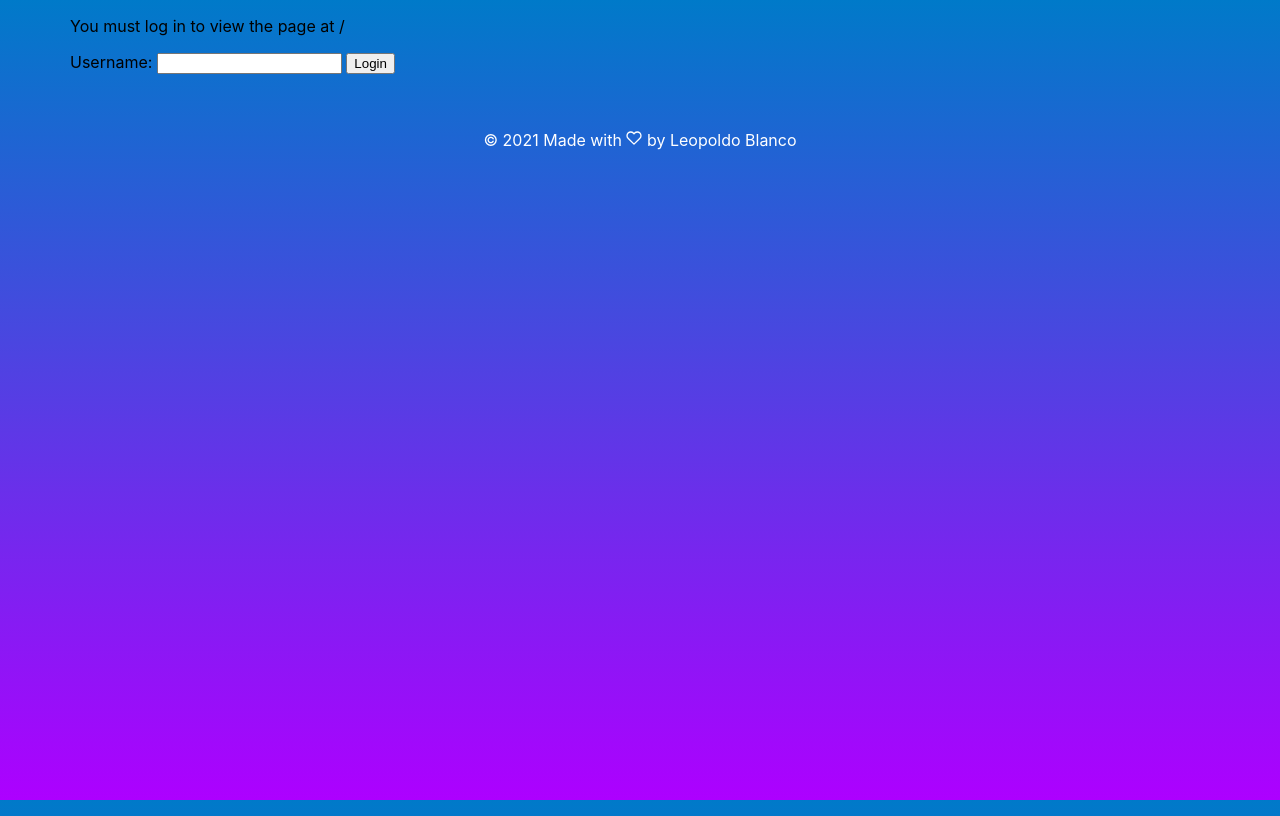
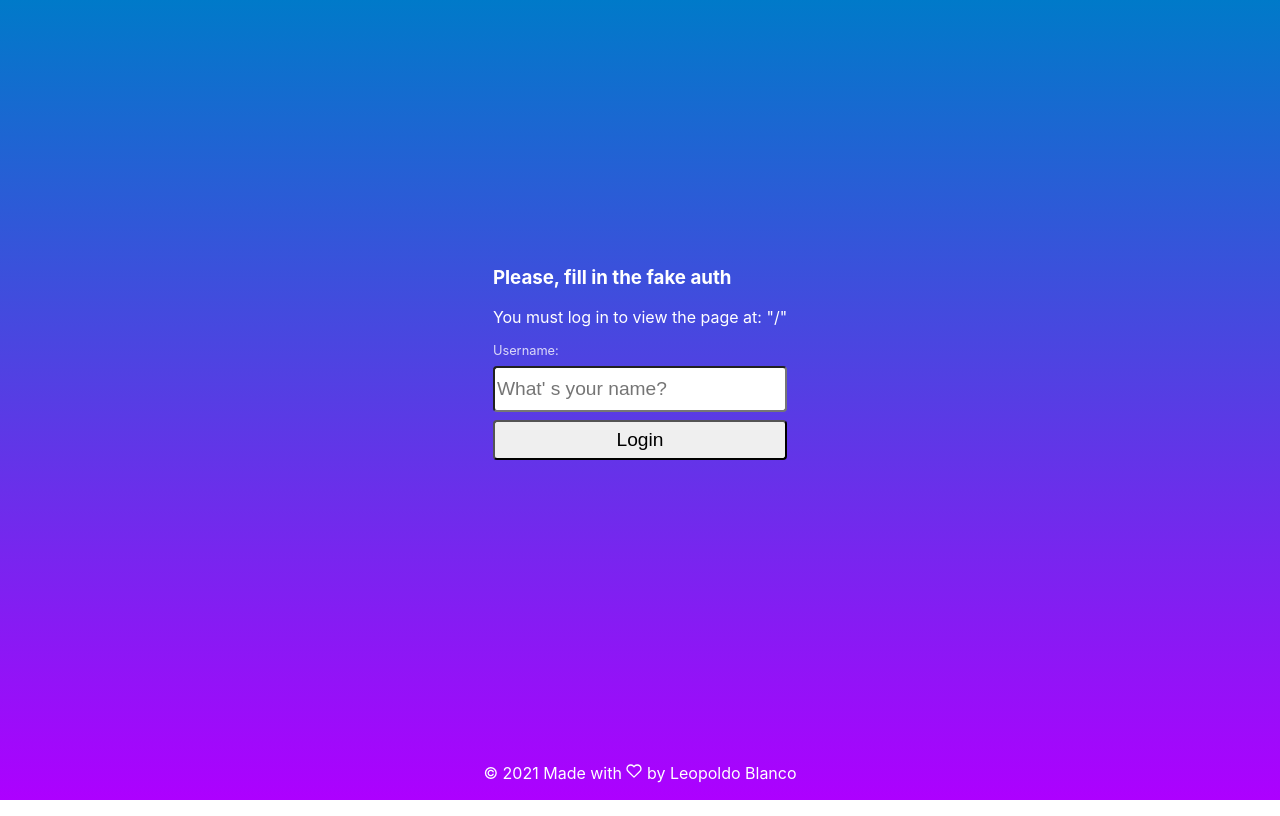
Before and after one commit to lipob/intive-front-end-code-challenge, a React (Create React App) app: page /login in a window 1280 px wide. Built offline with nearby package versions, Linux system fonts and the light colour scheme.

Commit message:
styled log in

```diff
--- a/src/store/reducers/session.ts
+++ b/src/store/reducers/session.ts
@@ -20,6 +20,7 @@ const sessionReducer: Reducer<SeesionState, SessionActionTypes.SessionDispatchTy
       return {
         ...state,
         isLoggedIn: action.payload.isLoggedIn,
+        user: action.payload.user,
       }
     case SessionActionTypes.SET_USER_LOGGED_OUT:
       return {
--- a/src/views/Home/Home.tsx
+++ b/src/views/Home/Home.tsx
@@ -8,9 +8,9 @@ import './styles.css'
 const Home = () => {
   const [page, setPage] = useState<number>(1)
   const dispatch = useAppDispatch()
-  const currentUsers = useAppSelector(state => state.users.users)
-  const lastPage = useAppSelector(state => state.users.page)
-  const loading = useAppSelector(state => state.users.loading)
+  const { users: currentUsers, page: lastPage, loading } = useAppSelector(state => state.users)
+  const { user: loggedinUser } = useAppSelector(state => state.session)
+
   const resultsLimitPerPage = 10
 
   useEffect(() => {
@@ -35,8 +35,11 @@ const Home = () => {
   return (
     <div>
       <div className="homeHeader">
-        <h1>Code challenge!</h1>
-        <p className="homeLeading">Create a simple page using the Random User API.</p>
+        <h1>{`Welcome, ${loggedinUser}!`}</h1>
+        <p className="homeLeading">
+          This is a simple app that loads data from an external API and displays it in an infinite scroll. It also has
+          protected routes available only for logged-in users.
+        </p>
       </div>
       <div className="homeMain">
         <UsersContainer users={currentUsers && currentUsers} />
--- a/src/views/Login/Login.tsx
+++ b/src/views/Login/Login.tsx
@@ -4,6 +4,7 @@ import { useLocation, useNavigate } from 'react-router-dom'
 import { authProvider } from '../../auth/auth'
 import { useAppDispatch } from '../../hooks/useAppDispatch'
 import { setUserLoggedIn } from '../../store/actions/session'
+import './styles.css'
 
 const Login = () => {
   const navigate = useNavigate()
@@ -32,13 +33,15 @@ const Login = () => {
   return (
     <div className="login-page-wrapper">
       <div className="login-container">
-        <p>You must log in to view the page at {from}</p>
+        <h3>Please, fill in the fake auth</h3>
+        <p>{`You must log in to view the page at: "${from}"`}</p>
 
-        <form onSubmit={handleSubmit}>
-          <label>
-            Username: <input name="username" type="text" />
-          </label>{' '}
-          <button type="submit">Login</button>
+        <form onSubmit={handleSubmit} className="login-form">
+          <label className="login-form-label">Username:</label>
+          <input name="username" type="text" className="login-form-input" placeholder="What' s your name?" />
+          <button type="submit" className="login-form-button">
+            Login
+          </button>
         </form>
       </div>
     </div>
--- a/src/views/Login/styles.css
+++ b/src/views/Login/styles.css
@@ -0,0 +1,25 @@
+.login-page-wrapper {
+  display: flex;
+  justify-content: center;
+  align-items: center;
+  height: calc(100vh - 93px);
+  color: #ffffff;
+}
+
+.login-form {
+  display: flex;
+  flex-direction: column;
+  gap: 0.5em;
+}
+
+.login-form label {
+  font-size: 0.8em;
+  opacity: 0.8;
+}
+
+.login-form input,
+.login-form button {
+  height: 40px;
+  font-size: 1.2em;
+  border-radius: 4px;
+}
```
